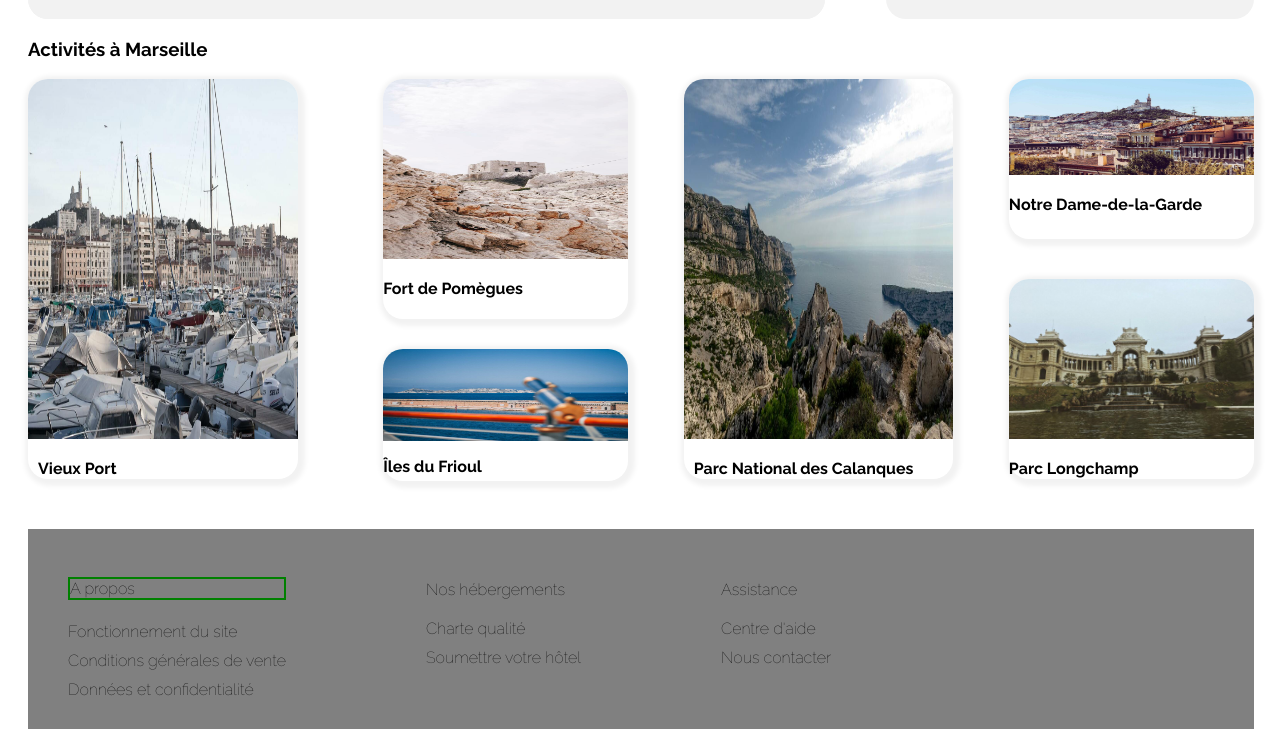
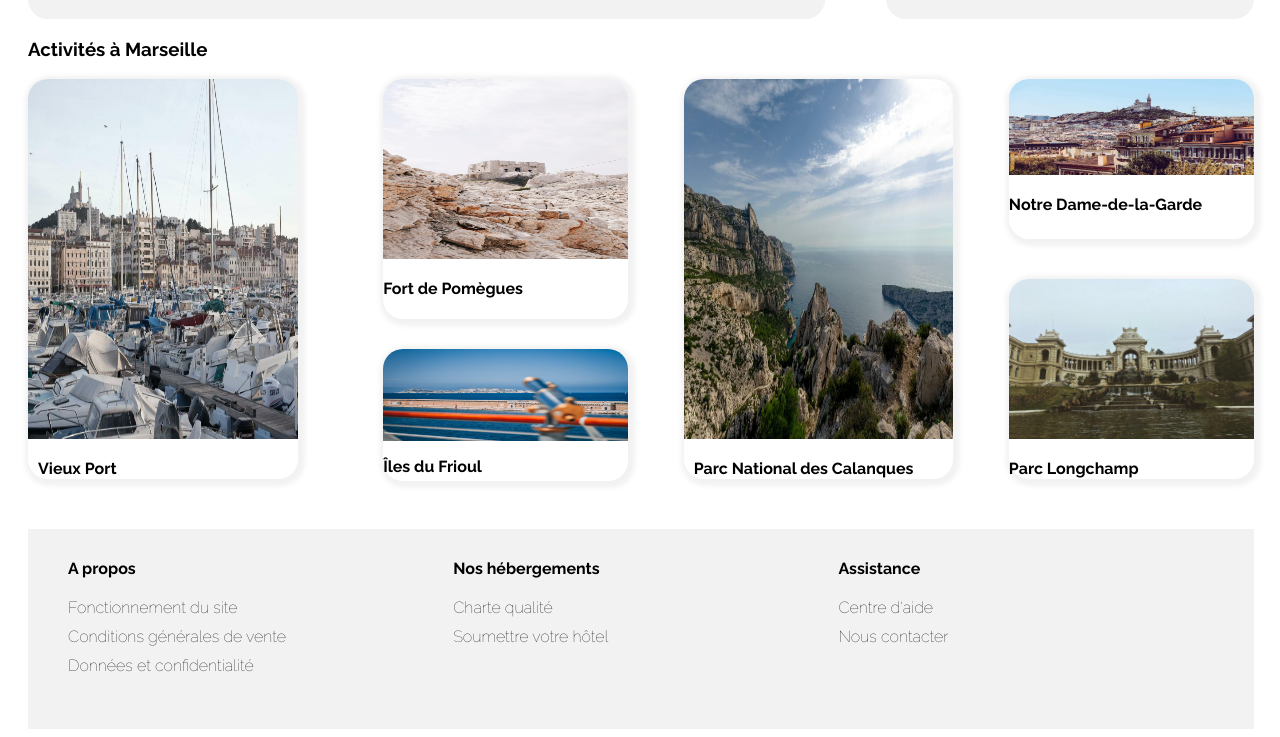
Before and after one commit to yohanetifier/YohanEtifier_2_05032020, a plain HTML site: page index.html in a window 1280 px wide. Shown: the part 878-1615 px from the top of the page. Drawn offline with Linux system fonts and the light colour scheme.

Commit message:
update footer

```diff
--- a/index.html
+++ b/index.html
@@ -224,18 +224,18 @@
                 </div>
                 <!-- Footer -->
                 <footer>
-                    <ul>
-                        <li class="titleone">A propos</li>
-                        <li class="first-element">Fonctionnement du site</li>
+                    <ul class="list">
+                        <li class="title">A propos</li>
+                        <li>Fonctionnement du site</li>
                         <li>Conditions générales de vente </li>
                         <li>Données et confidentialité</li>
                     </ul>
-                    <ul>
+                    <ul class="list">
                         <li class="title">Nos hébergements</li>
                         <li>Charte qualité</li>
                         <li>Soumettre votre hôtel</li>
                     </ul>
-                    <ul>
+                    <ul class="list">
                         <li class="title">Assistance</li>
                         <li>Centre d'aide</li>
                         <li>Nous contacter</li>
--- a/style.css
+++ b/style.css
@@ -471,7 +471,7 @@ footer
 {
     display: flex;
     margin-top: 50px;
-    background-color: grey;
+    background-color: #F2F2F2;
     height: 200px;
     align-items: center;
 }
@@ -479,29 +479,20 @@ footer
 footer .title
 {
     margin-bottom: 20px;
+    font-weight: bold;
 }
 
 footer ul
 {
     margin-right: 100px;
-
+    justify-content: space-between;
+    height: 70%;
+    width: 20%;
 }
 
 footer li
 {
     list-style-type: none;
     margin-bottom: 10px;
+    justify-content: center;
 }
-
-footer .first-element
-{
-    margin-top: 50px;
-}
-
-footer .titleone
-{
-    border: 2px solid green;
-    margin-bottom: 0px;
-    position: relative;
-    top: 28px;
-}
```
